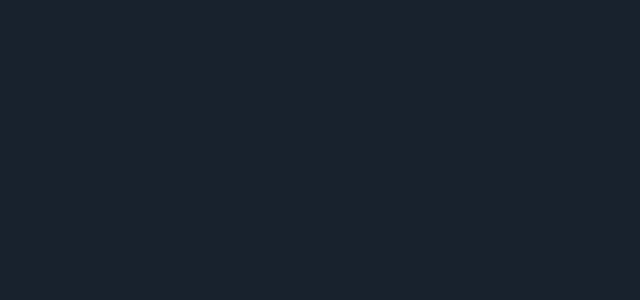
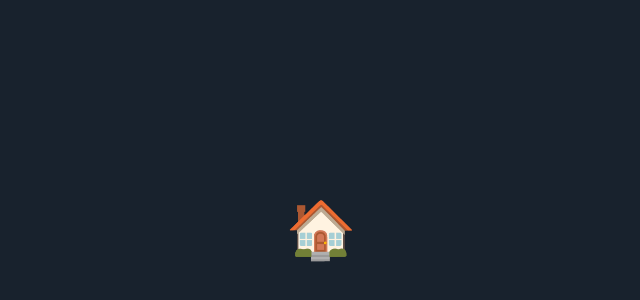
Before and after one commit to npb73/emojicity, a React (Vite) app: page / in a window 1280 px wide. Shown: the part 170-470 px from the top of the page, without its empty margins (319-959 px from the left). Built offline with nearby package versions, Linux system fonts and the light colour scheme.

Commit message:
feat: touch-screen

```diff
--- a/src/App.module.scss
+++ b/src/App.module.scss
@@ -5,16 +5,36 @@
 }
 
 html, body {
-    width: 100%;
-    height: 100%;
+    width: 100vw;
+    height: 100vh;
     background-color: #18222D;
-}
-
-#root {
-    width: 100%;
-    height: 100%;
 }
 
 .main_container {
     color: #FFF;
+    width: 100vw;
+    height: 100vh;
+    display: flex;
+    overflow: visible;
+    justify-content: center;
+    align-items: center;
+
+    .houses_container {
+        display: flex;
+        position: relative;
+        width: 1px;
+        height: 1px;
+        overflow: visible;
+        display: flex;
+        justify-content: center;
+        align-items: center;
+
+        .house_container {
+            position: absolute;
+
+            .house_emoji {
+                font-size: 7vh;
+            }
+        }
+    }
 }
--- a/src/App.tsx
+++ b/src/App.tsx
@@ -1,10 +1,92 @@
+import React, { useRef, useState } from "react";
 import styles from "./App.module.scss"
 
+type materialName = 'wood' | 'stone' | 'iron' | 'detail' | 'electicity' | 'science';
+
+// Каждый объект в массиве может содержать любые ключи из materialName, значения — number
+type Price = Array<Partial<Record<materialName, number>>>;
+type Coords = {x: number, y: number};
+
+interface house {
+  id: string,
+  emoji: string,
+  unlockPrice: number,
+  profit: number,
+  price: Price,
+  coords: Coords,
+}
+
+interface HousesRendererProps {
+  items: house[];
+}
+
+function HousesRenderer({ items }: HousesRendererProps) {
+  // Состояние для позиции контейнера
+  const [position, setPosition] = useState<{ x: number; y: number }>({ x: 0, y: 0 });
+  // Для хранения стартовой точки касания и позиции
+  const startRef = useRef<{ x: number; y: number } | null>(null);
+  const lastPosRef = useRef<{ x: number; y: number }>({ x: 0, y: 0 });
+
+  // Обработчик начала тача
+  const handleTouchStart = (e: React.TouchEvent<HTMLDivElement>) => {
+    const touch = e.touches[0];
+    startRef.current = { x: touch.clientX, y: touch.clientY };
+    lastPosRef.current = { ...position };
+  };
+
+  // Обработчик движения
+  const handleTouchMove = (e: React.TouchEvent<HTMLDivElement>) => {
+    if (!startRef.current) return;
+    const touch = e.touches[0];
+    const dx = touch.clientX - startRef.current.x;
+    const dy = touch.clientY - startRef.current.y;
+    setPosition({
+      x: lastPosRef.current.x + dx,
+      y: lastPosRef.current.y + dy,
+    });
+  };
+
+  // Обработчик окончания тача
+  const handleTouchEnd = () => {
+    startRef.current = null;
+  };
+
+  return (
+    <div
+      className={styles.houses_container}
+      style={{
+        transform: `translate(${position.x}px, ${position.y}px)`,
+        touchAction: "none", // Отключаем скролл браузера при drag
+      }}
+      onTouchStart={handleTouchStart}
+      onTouchMove={handleTouchMove}
+      onTouchEnd={handleTouchEnd}
+    >
+      {/* Рендерим дома */}
+      {items.map((house) => (
+        <div key={house.id} className={styles.house_container}>
+          <div className={styles.house_emoji}>{house.emoji}</div>
+        </div>
+      ))}
+    </div>
+  );
+}
+
 function App() {
+  const houses: house[] = [
+    {
+      id: '1',
+      emoji: '🏠',
+      unlockPrice: 100,
+      profit: 10,
+      price: [{wood: 10, stone: 10}],
+      coords: {x: 0, y: 0},
+    },
+  ]
 
   return (
     <div className={styles.main_container}>
-
+      <HousesRenderer items={houses} />
     </div>
   )
 }
```
